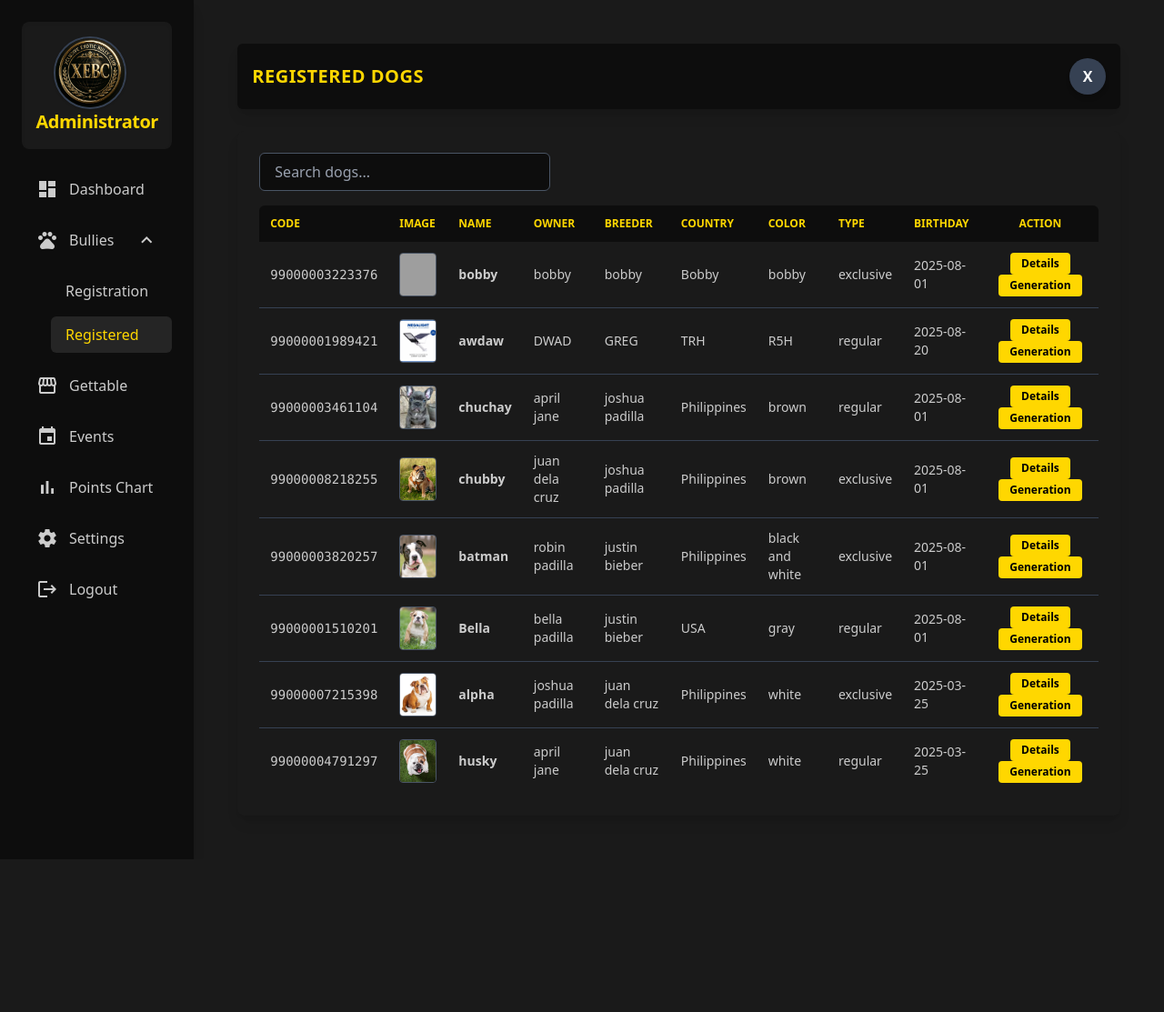
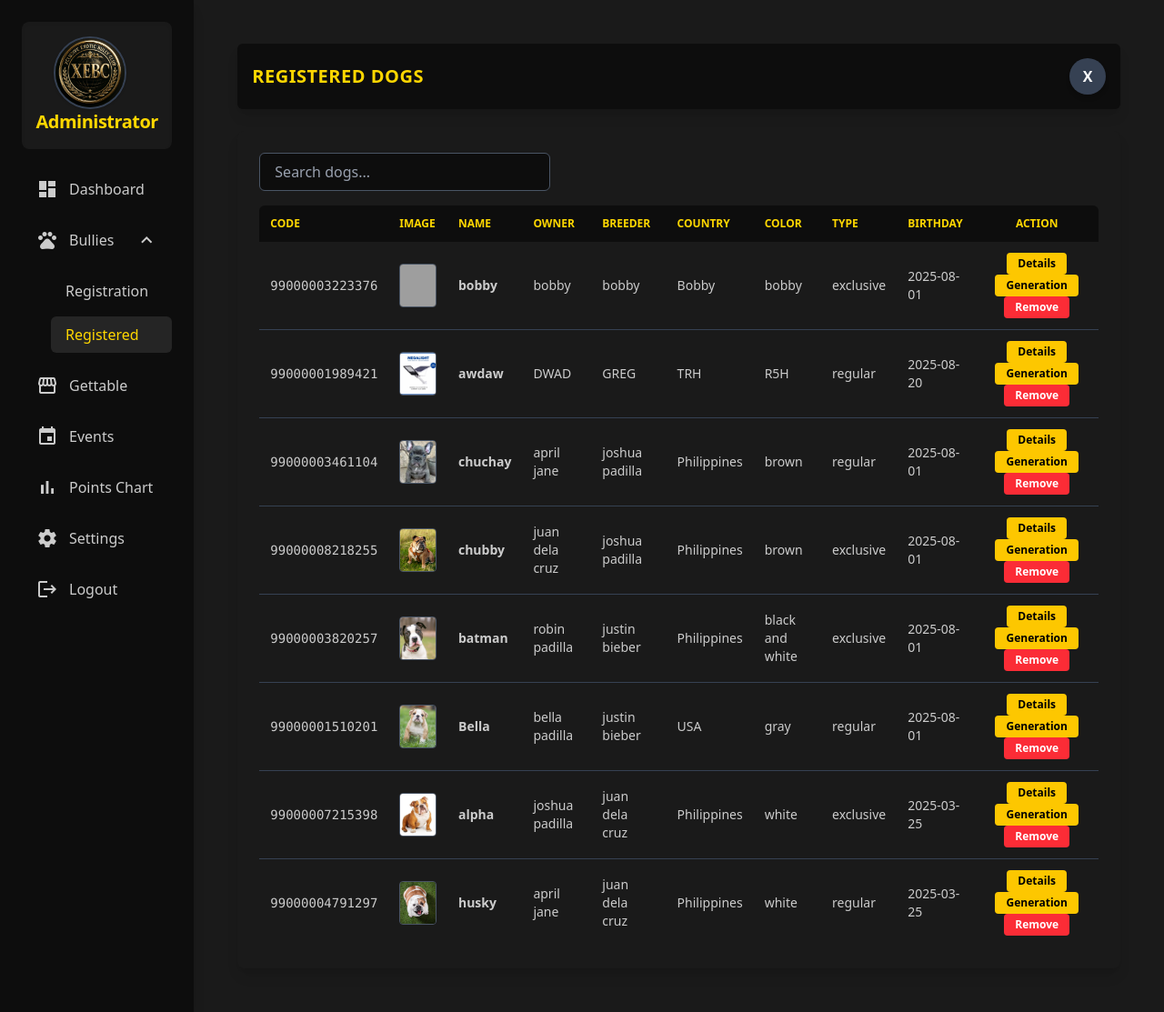
Before and after one commit to anderson895/Xclusiveexoticbullyclub, a PHP site: page /admin/registered in a window 1280 px wide. Shown: the whole page at 91% size. Before the commit the page ends 945 px from the top, so only its background shows below. Run offline with PHP 8.4, Linux system fonts and the light colour scheme; a user stored in the database is signed in; data comes from the database, SQL or seed files in the repository; some libraries are stand-ins or nearby versions; grey boxes are pictures that could not be loaded.

Commit message:
remove dog

```diff
--- a/controller/admin/class.php
+++ b/controller/admin/class.php
@@ -649,6 +649,20 @@ public function updateGenForm_registered($dogRole, $parent_dog_id, $main_dog_id)
 
 
 
+      public function removeDog($dog_id) {
+            $query = "UPDATE `dogs`
+                    SET `dog_registered_status` = 2
+                    WHERE `dog_id` = $dog_id";
+
+                // Execute the query
+                if ($this->conn->query($query)) {
+                    return 'success';
+                } else {
+                    return 'Error: ' . $this->conn->error;
+                }
+        }
+
+
 
 
 
--- a/controller/admin/end-points/controller.php
+++ b/controller/admin/end-points/controller.php
@@ -204,6 +204,24 @@ if ($_SERVER['REQUEST_METHOD'] === 'POST') {
                     ]);
             }
 
+        }else if ($_POST['requestType'] == 'removeDog') {
+
+            $dog_id=$_POST['dog_id'];
+
+            $result = $db->removeDog($dog_id);
+
+            if ($result) {
+                    echo json_encode([
+                        'status' => 200,
+                        'message' => 'Remove successfully.'
+                    ]);
+            } else {
+                    echo json_encode([
+                        'status' => 500,
+                        'message' => 'No changes made or error updating data.'
+                    ]);
+            }
+
         }else {
             echo 'Else';
         }
--- a/src/output.css
+++ b/src/output.css
@@ -11,19 +11,18 @@
     --color-red-500: oklch(63.7% 0.237 25.331);
     --color-red-600: oklch(57.7% 0.245 27.325);
     --color-red-700: oklch(50.5% 0.213 27.518);
+    --color-amber-400: oklch(82.8% 0.189 84.429);
+    --color-amber-500: oklch(76.9% 0.188 70.08);
     --color-yellow-50: oklch(98.7% 0.026 102.212);
     --color-yellow-100: oklch(97.3% 0.071 103.193);
-    --color-yellow-200: oklch(94.5% 0.129 101.54);
     --color-yellow-300: oklch(90.5% 0.182 98.111);
     --color-yellow-400: oklch(85.2% 0.199 91.936);
     --color-yellow-500: oklch(79.5% 0.184 86.047);
     --color-yellow-600: oklch(68.1% 0.162 75.834);
     --color-yellow-700: oklch(55.4% 0.135 66.442);
-    --color-green-300: oklch(87.1% 0.15 154.449);
     --color-green-500: oklch(72.3% 0.219 149.579);
     --color-green-600: oklch(62.7% 0.194 149.214);
     --color-green-700: oklch(52.7% 0.154 150.069);
-    --color-blue-300: oklch(80.9% 0.105 251.813);
     --color-blue-400: oklch(70.7% 0.165 254.624);
     --color-blue-500: oklch(62.3% 0.214 259.815);
     --color-blue-600: oklch(54.6% 0.245 262.881);
@@ -42,7 +41,6 @@
     --color-gray-600: oklch(44.6% 0.03 256.802);
     --color-gray-700: oklch(37.3% 0.034 259.733);
     --color-gray-800: oklch(27.8% 0.033 256.848);
-    --color-gray-900: oklch(21% 0.034 264.665);
     --color-zinc-900: oklch(21% 0.006 285.885);
     --color-black: #000;
     --color-white: #fff;
@@ -83,12 +81,8 @@
     --font-weight-semibold: 600;
     --font-weight-bold: 700;
     --font-weight-extrabold: 800;
-    --font-weight-black: 900;
     --tracking-tight: -0.025em;
     --tracking-wide: 0.025em;
-    --tracking-wider: 0.05em;
-    --leading-tight: 1.25;
-    --leading-snug: 1.375;
     --leading-relaxed: 1.625;
     --radius-md: 0.375rem;
     --radius-lg: 0.5rem;
@@ -881,6 +863,9 @@
       background-color: color-mix(in oklab, var(--color-purple-500) 10%, transparent);
     }
   }
+  .bg-red-500 {
+    background-color: var(--color-red-500);
+  }
   .bg-red-600 {
     background-color: var(--color-red-600);
   }
@@ -902,6 +887,9 @@
   .bg-yellow-50 {
     background-color: var(--color-yellow-50);
   }
+  .bg-yellow-400 {
+    background-color: var(--color-yellow-400);
+  }
   .bg-yellow-500 {
     background-color: var(--color-yellow-500);
   }
@@ -1422,17 +1398,24 @@
       }
     }
   }
+  .hover\:bg-gray-400 {
+    &:hover {
+      @media (hover: hover) {
+        background-color: var(--color-gray-400);
+      }
+    }
+  }
+  .hover\:bg-gray-500 {
+    &:hover {
+      @media (hover: hover) {
+        background-color: var(--color-gray-500);
+      }
+    }
+  }
   .hover\:bg-green-600 {
     &:hover {
       @media (hover: hover) {
         background-color: var(--color-green-600);
-      }
-    }
-  }
-  .hover\:bg-green-700 {
-    &:hover {
-      @media (hover: hover) {
-        background-color: var(--color-green-700);
       }
     }
   }
@@ -1443,6 +1426,20 @@
         @supports (color: color-mix(in lab, red, red)) {
           background-color: color-mix(in oklab, var(--color-purple-400) 20%, transparent);
         }
+      }
+    }
+  }
+  .hover\:bg-red-500 {
+    &:hover {
+      @media (hover: hover) {
+        background-color: var(--color-red-500);
+      }
+    }
+  }
+  .hover\:bg-red-600 {
+    &:hover {
+      @media (hover: hover) {
+        background-color: var(--color-red-600);
       }
     }
   }
--- a/static/js/admin/registered.js
+++ b/static/js/admin/registered.js
@@ -22,12 +22,23 @@ $(document).ready(function () {
               <td class="p-3">${dog.dog_type_status}</td>
               <td class="p-3">${dog.dog_date_of_birth}</td>
               <td class="p-3 text-center">
-                <button class="viewDetailsBtn bg-[#FFD700] hover:bg-yellow-500 text-black px-3 py-1 rounded text-xs font-semibold transition"
+               <!-- Details Button (Yellow) -->
+                <button class="viewDetailsBtn bg-yellow-400 hover:bg-yellow-500 text-black px-3 py-1 rounded text-xs font-semibold transition"
                   data-dog='${JSON.stringify(dog)}'>Details</button>
+
+                <!-- Generation Link (Gray) -->
                 <a href="generation?dog_id=${dog.dog_id}"
-                    class="inline-block bg-[#FFD700] hover:bg-yellow-500 text-black px-3 py-1 rounded text-xs font-semibold transition">
-                    Generation
+                  class="inline-block bg-yellow-400 hover:bg-gray-400 text-black px-3 py-1 rounded text-xs font-semibold transition">
+                  Generation
                 </a>
+
+                <!-- Remove Button (Red) -->
+                <button class="removeBtn bg-red-500 hover:bg-red-600 text-white px-3 py-1 rounded text-xs font-semibold transition"
+                  data-dog='${JSON.stringify(dog)}'
+                  data-dog_id='${dog.dog_id}'
+                  data-dog_name='${dog.dog_name}'
+                  >Remove</button>
+
 
               </td>
             </tr>
@@ -154,3 +165,60 @@ $(document).on("submit", "#updateDogForm", function (e) {
     }
   });
 });
+
+
+
+
+
+
+
+
+    $(document).on('click', '.removeBtn', function(e) {
+        e.preventDefault();
+        var dog_id = $(this).data('dog_id');
+        var dog_name = $(this).data('dog_name');
+        console.log(dog_id);
+
+        Swal.fire({
+            title: `Are you sure to Remove <span style="color:red;">${dog_name}</span> ?`,
+            text: 'You won\'t be able to revert this!',
+            icon: 'warning',
+            showCancelButton: true,
+            confirmButtonText: 'Yes, remove it!',
+            cancelButtonText: 'No, cancel!',
+        }).then((result) => {
+            if (result.isConfirmed) {
+                $.ajax({
+                    url: "../controller/admin/end-points/controller.php",
+                    type: 'POST',
+                    data: { dog_id: dog_id, requestType: 'removeDog' },
+                    dataType: 'json',
+                    success: function(response) {
+                      console.log(response);
+                        if (response.status === 200) {
+                            Swal.fire(
+                                'Removed!',
+                                response.message,
+                                'success'
+                            ).then(() => {
+                                location.reload();
+                            });
+                        } else {
+                            Swal.fire(
+                                'Error!',
+                                response.message,
+                                'error'
+                            );
+                        }
+                    },
+                    error: function() {
+                        Swal.fire(
+                            'Error!',
+                            'There was a problem with the request.',
+                            'error'
+                        );
+                    }
+                });
+            }
+        });
+    });
```
Also changed, not shown: other parts of src/output.css (+16 -40 lines).
